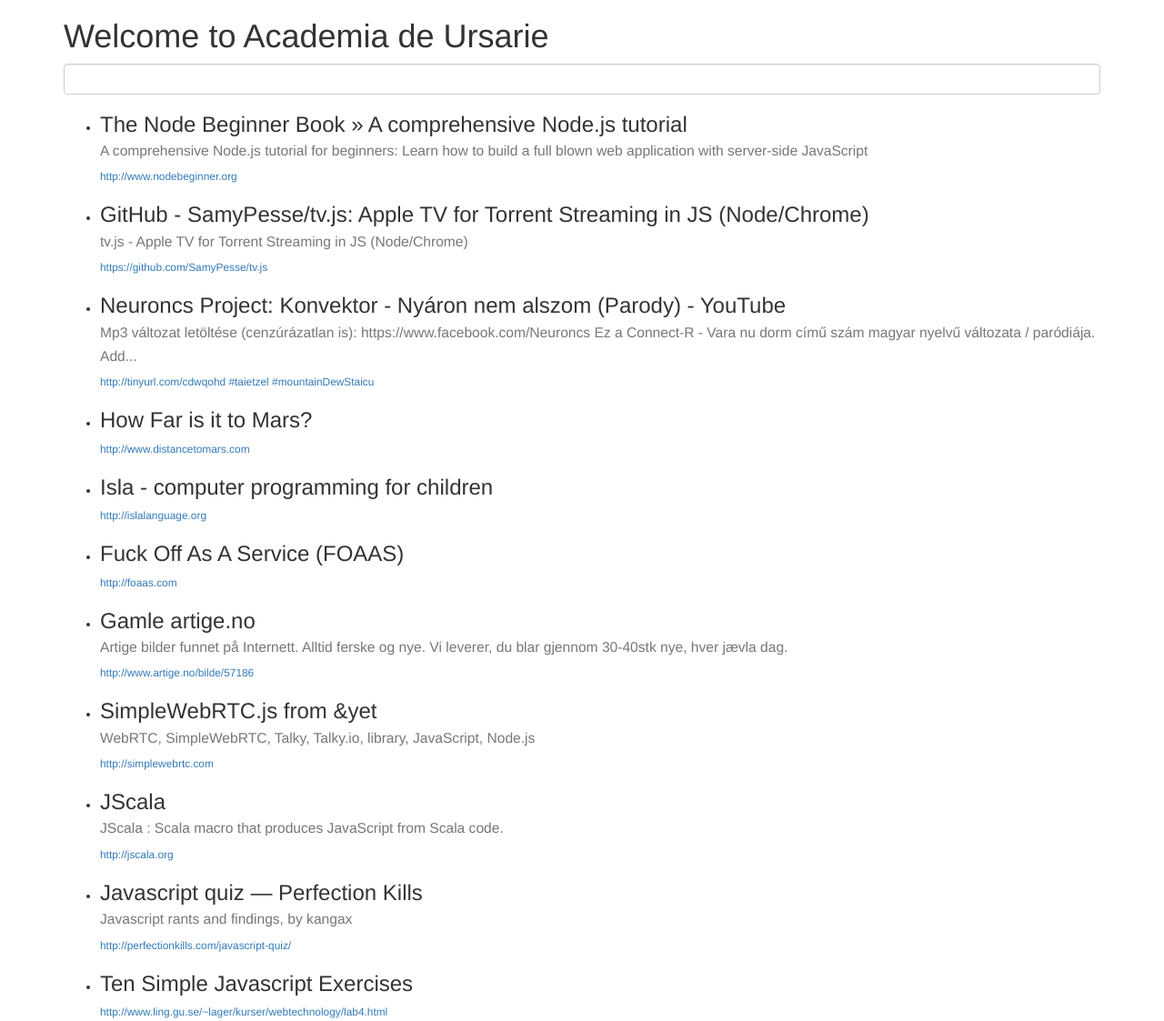
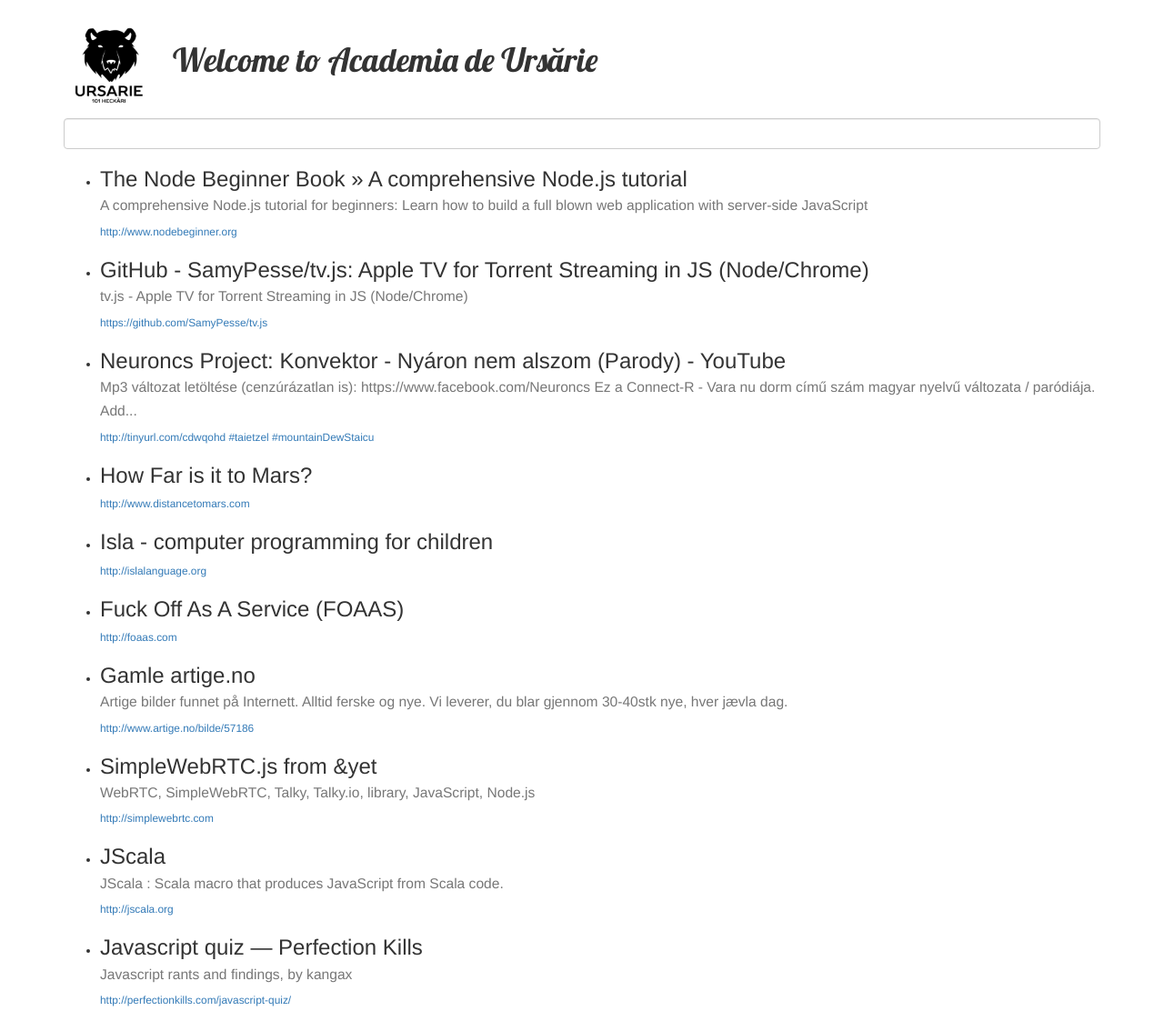
Before and after one commit to academia-de-ursarie/website, a plain HTML site: page index.html in a window 1280 px wide. Shown: the top 1123 px of the page at 91% size. Drawn offline with nearby package versions, Linux system fonts and the light colour scheme.

Commit message:
Add logo and change font

```diff
--- a/index.html
+++ b/index.html
@@ -1,9 +1,11 @@
 <!DOCTYPE html>
 <html>
   <head>
+    <meta charset="UTF-8" />
+    <meta name="viewport" content="width=device-width, user-scalable=no, initial-scale=1" />
     <title>Academia de ursarie</title>
+    <link href='https://fonts.googleapis.com/css?family=Lobster' rel='stylesheet' type='text/css'>
     <link rel="icon" type="image/x-icon" href="resources/favicon.ico" />
-    <meta name="viewport" content="width=device-width, user-scalable=no, initial-scale=1">
     <link rel="stylesheet" href="https://maxcdn.bootstrapcdn.com/bootstrap/3.3.6/css/bootstrap.min.css" integrity="sha384-1q8mTJOASx8j1Au+a5WDVnPi2lkFfwwEAa8hDDdjZlpLegxhjVME1fgjWPGmkzs7" crossorigin="anonymous">
     <script type="application/javascript" src="js/jquery.js"></script>
     <script type="application/javascript" src="js/underscore.js"></script>
@@ -11,7 +13,7 @@
   </head>
   <body>
     <div class="container">
-      <h1>Welcome to Academia de Ursarie</h1>
+      <h1 style="font-family: Lobster;"><img src="resources/images/logo-small.png" width="100px" style="margin-right: 20px;" />Welcome to Academia de Ursărie</h1>
       <input type="text" id="search" class="form-control" autocomplete="off" />
       <ul id="link-list"></ul>
     </div>
```
